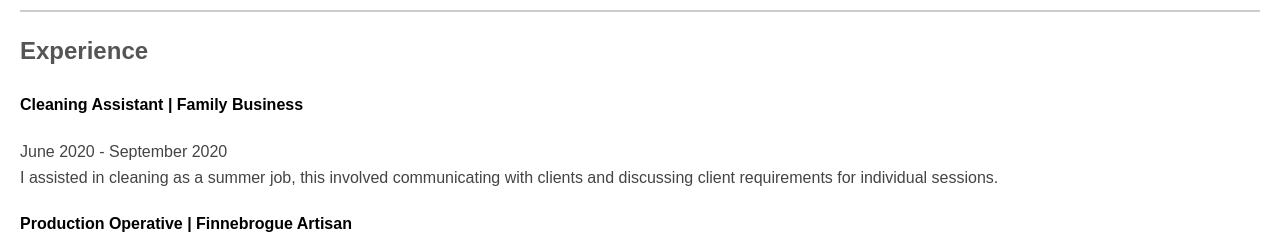
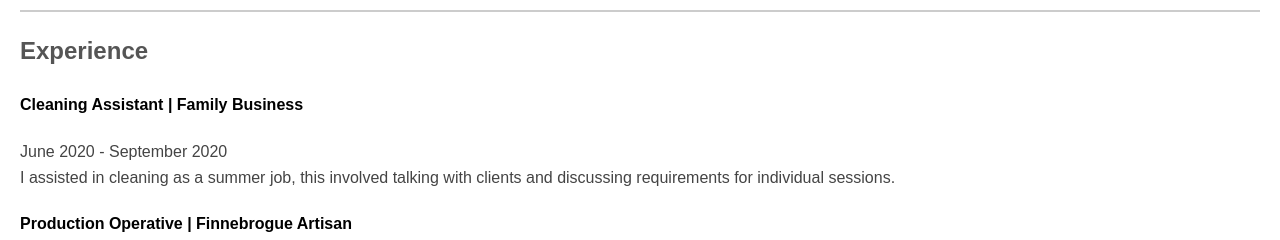
Before and after one commit to BreaghDenvir/resume, a plain HTML site: page index.html in a window 1280 px wide. Shown: the part 1280-1520 px from the top of the page. Drawn offline with Linux system fonts and the light colour scheme.

Commit message:
refactored

```diff
--- a/index.html
+++ b/index.html
@@ -14,8 +14,9 @@
 
     <h2>Objective</h2>
     <p>
-      I want to obtain the skills required to become a proficient worker in the IT industry. As a student, I am
-      eager to take on new challenges and contribute to the success of my employers.
+      I want to obtain the skills required to become a proficient worker in the
+      IT industry. As a student, I am eager to take on new challenges and
+      contribute to the success of my employers.
     </p>
     <hr />
     <h2>Education</h2>
@@ -62,8 +63,8 @@
     <h4>Cleaning Assistant | Family Business</h4>
     <p>
       June 2020 - September 2020<br />I assisted in cleaning as a summer job,
-      this involved communicating with clients and discussing client
-      requirements for individual sessions.
+      this involved talking with clients and discussing requirements for
+      individual sessions.
     </p>
     <h4>Production Operative | Finnebrogue Artisan</h4>
     <p>
```
